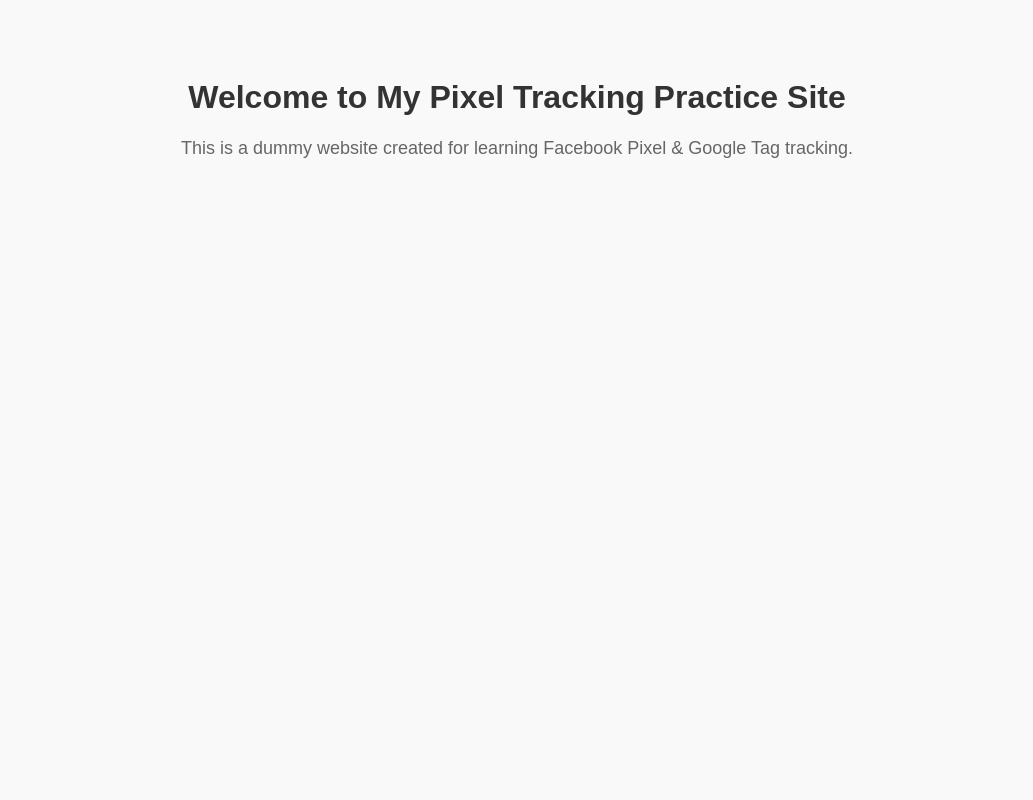
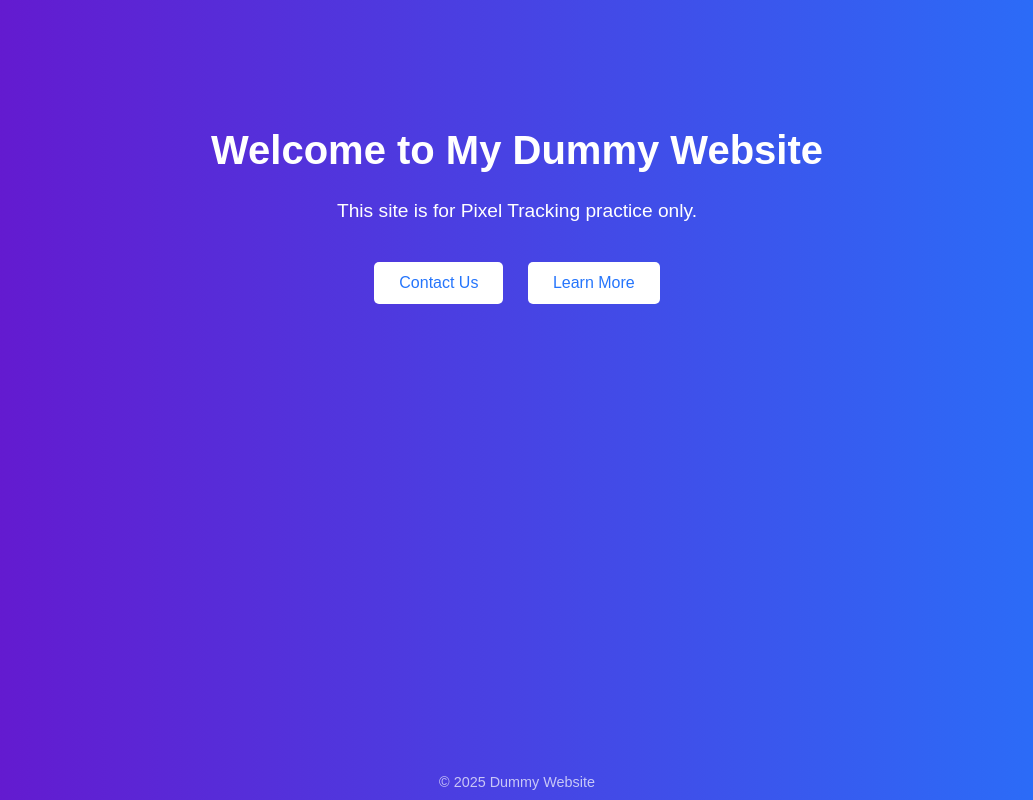
Before and after one commit to mahnurrao/Mahnur, a plain HTML site: page index.html in a window 1280 px wide. Shown: the whole page, without its empty margins (123-1156 px from the left). Drawn offline with Linux system fonts and the light colour scheme.

Commit message:
Add files via upload

```diff
--- a/index.html
+++ b/index.html
@@ -1,17 +1,61 @@
 <!DOCTYPE html>
-<html>
+<html lang="en">
 <head>
     <meta charset="UTF-8">
-    <title>Pixel Tracking Practice Site</title>
-    <link rel="stylesheet" href="style.css">
+    <meta name="viewport" content="width=device-width, initial-scale=1.0">
+    <title>Pixel Tracking Practice</title>
+    <style>
+        body {
+            font-family: Arial, sans-serif;
+            text-align: center;
+            background: linear-gradient(to right, #6a11cb, #2575fc);
+            color: white;
+            margin: 0;
+            padding: 0;
+        }
+        h1 {
+            margin-top: 10%;
+            font-size: 2.5rem;
+        }
+        p {
+            font-size: 1.2rem;
+            margin-bottom: 30px;
+        }
+        .btn {
+            background: white;
+            color: #2575fc;
+            border: none;
+            padding: 12px 25px;
+            margin: 10px;
+            border-radius: 5px;
+            font-size: 1rem;
+            cursor: pointer;
+            transition: 0.3s;
+            text-decoration: none;
+            display: inline-block;
+        }
+        .btn:hover {
+            background: #f1f1f1;
+        }
+        footer {
+            position: fixed;
+            bottom: 10px;
+            width: 100%;
+            font-size: 0.9rem;
+            opacity: 0.7;
+        }
+    </style>
+
+    <!-- Place your Pixel Tracking code here -->
+    <!-- Example: Facebook Pixel or Google Tag -->
 </head>
 <body>
-    <h1>Welcome to My Pixel Tracking Practice Site</h1>
-    <p>This is a dummy website created for learning Facebook Pixel & Google Tag tracking.</p>
+    <h1>Welcome to My Dummy Website</h1>
+    <p>This site is for Pixel Tracking practice only.</p>
 
-    <!-- Facebook Pixel placeholder -->
-    <script>
-        console.log("Pixel tracking script will go here");
-    </script>
+    <a href="contact.html" class="btn">Contact Us</a>
+    <a href="learn-more.html" class="btn">Learn More</a>
+
+    <footer>© 2025 Dummy Website</footer>
 </body>
 </html>
```
Also changed, not shown: contact.html (added, +30 -0 lines), learn-more.html (added, +30 -0 lines).
